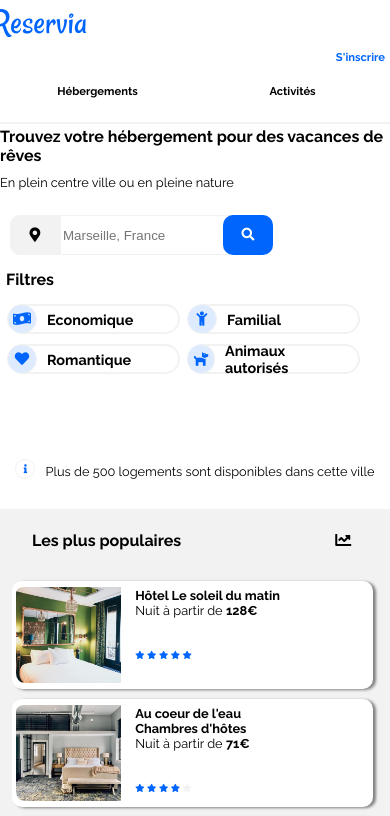
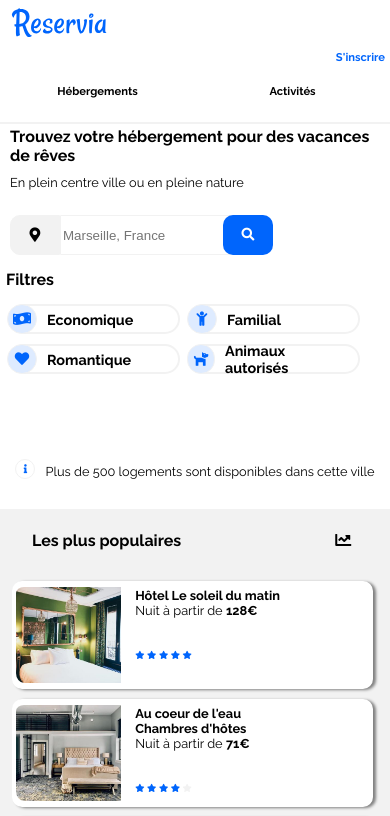
Before and after one commit to TSOUNGUIPatrick/TP, a plain HTML site: page 2.html in a window 390 px wide. Shown: the top 816 px of the page. Drawn offline with Linux system fonts and the light colour scheme.

Commit message:
finition

```diff
--- a/2.css
+++ b/2.css
@@ -19,6 +19,7 @@ body
     {
         width: 20%;
         top:0;
+        margin-left: 20px;
     }
     .inscription
     {
@@ -58,12 +59,14 @@ header a:hover
 }
 .accroche
 {
-    margin-top: 20px;
+    margin-top: 50px;
+    margin-left: 10px;
 }
 
 .accroche1
 {
     font-size: 0.8em;
+    margin-left: 10px;
 }
 .selecteur
 {
@@ -547,7 +550,7 @@ header a:hover
 
 footer
 {
-    margin: -20px;
+    margin-bottom: 20px;
 }
 
 .fin
@@ -850,7 +853,7 @@ footer
     {
         display: flex;
         height: 50px;
-        margin-top: 20px;
+        margin-top: 50px;
         align-items: flex-end;
     }
     .accroche1
```
